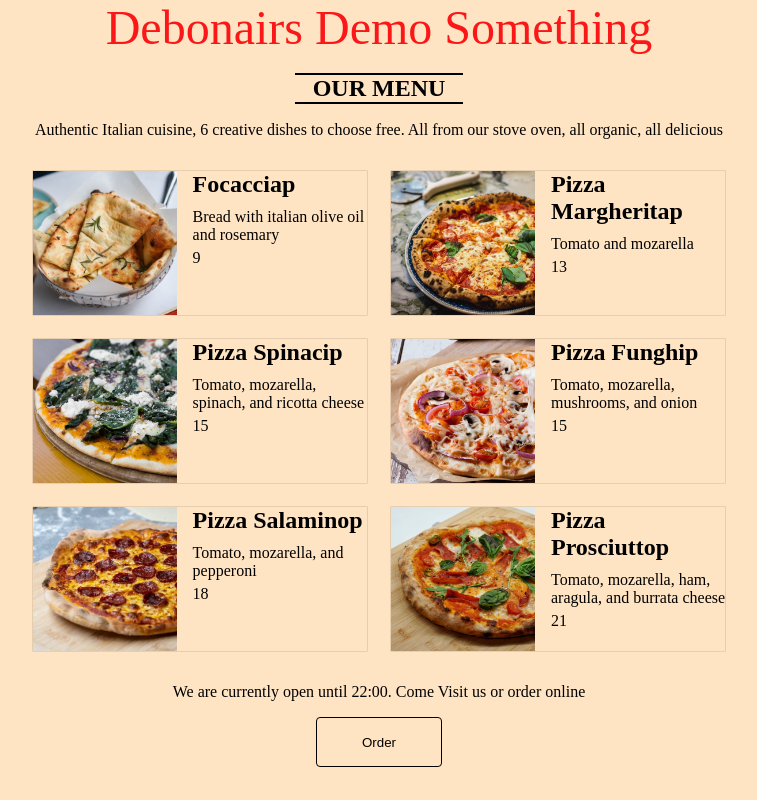
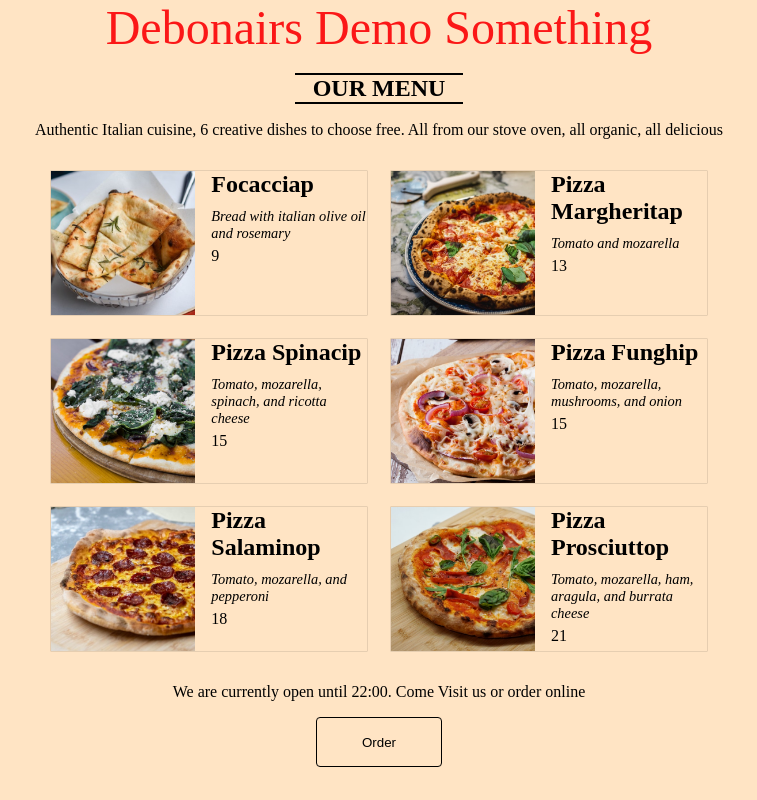
Before and after one commit to FortunateOmonuwa/Res-Menu, a React (Vite) app in the folder Debonairs-Menu/: page / in a window 1280 px wide. Shown: the whole page, without its empty margins (261-1018 px from the left). Built offline with nearby package versions, Linux system fonts and the light colour scheme.

Commit message:
change ingredients font style

```diff
--- a/Debonairs-Menu/src/index.css
+++ b/Debonairs-Menu/src/index.css
@@ -55,6 +55,9 @@ img {
 }
 .main .pizza-list .pizzas .content p {
   padding-block-end: 5px;
+  font-weight: 100;
+  font-size: 0.9em;
+  font-style: italic;
 }
 .main .pizza-list .pizzas:hover {
   transform: translateY(3px);
--- a/Debonairs-Menu/src/index.scss
+++ b/Debonairs-Menu/src/index.scss
@@ -55,6 +55,9 @@ img {
                 }
                 p {
                     padding-block-end: 5px;
+                    font-weight: 100;
+                    font-size: 0.9em;
+                    font-style: italic;
                 }
             }
 
```
Also changed, not shown: 1 other file (tests, documents, lock files or other folders).
